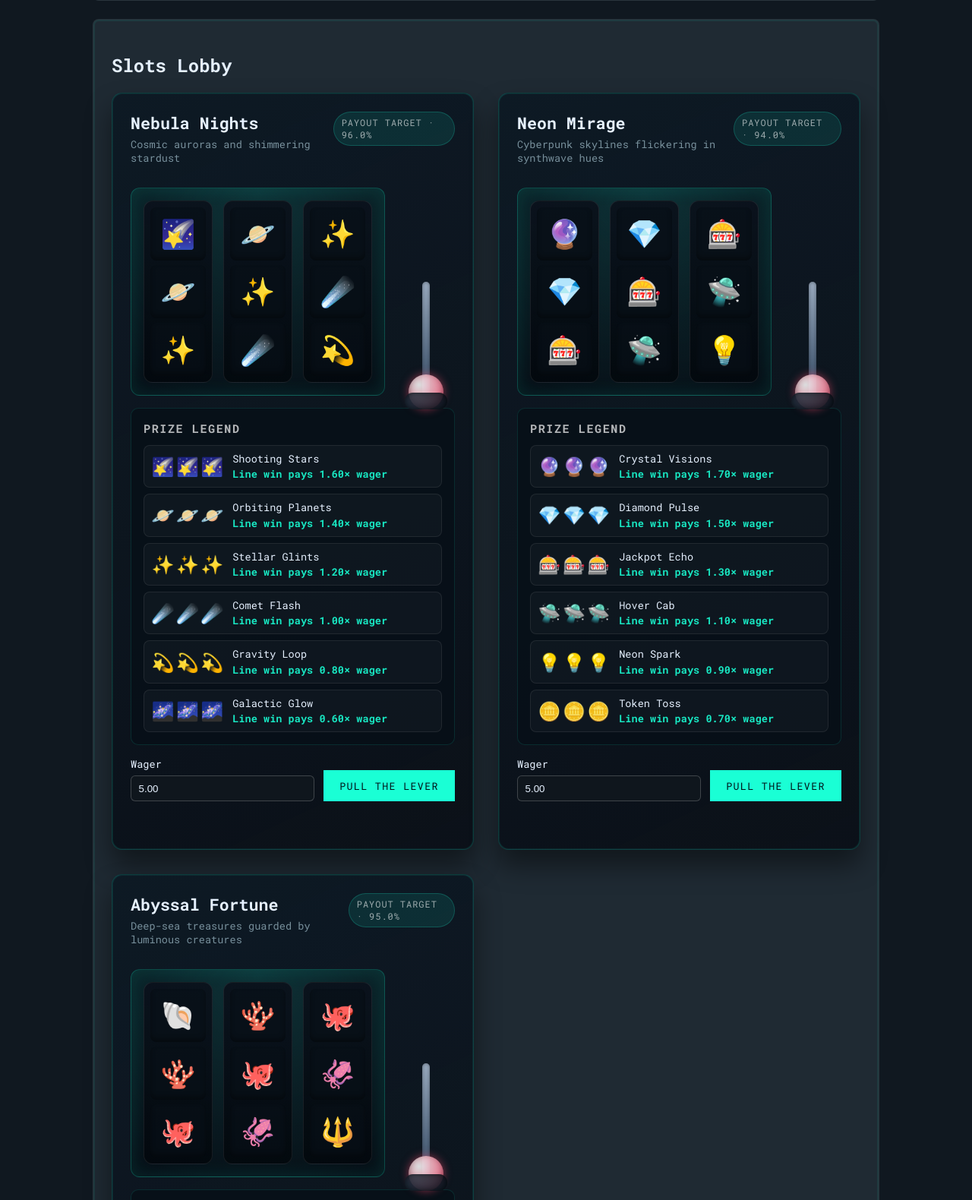
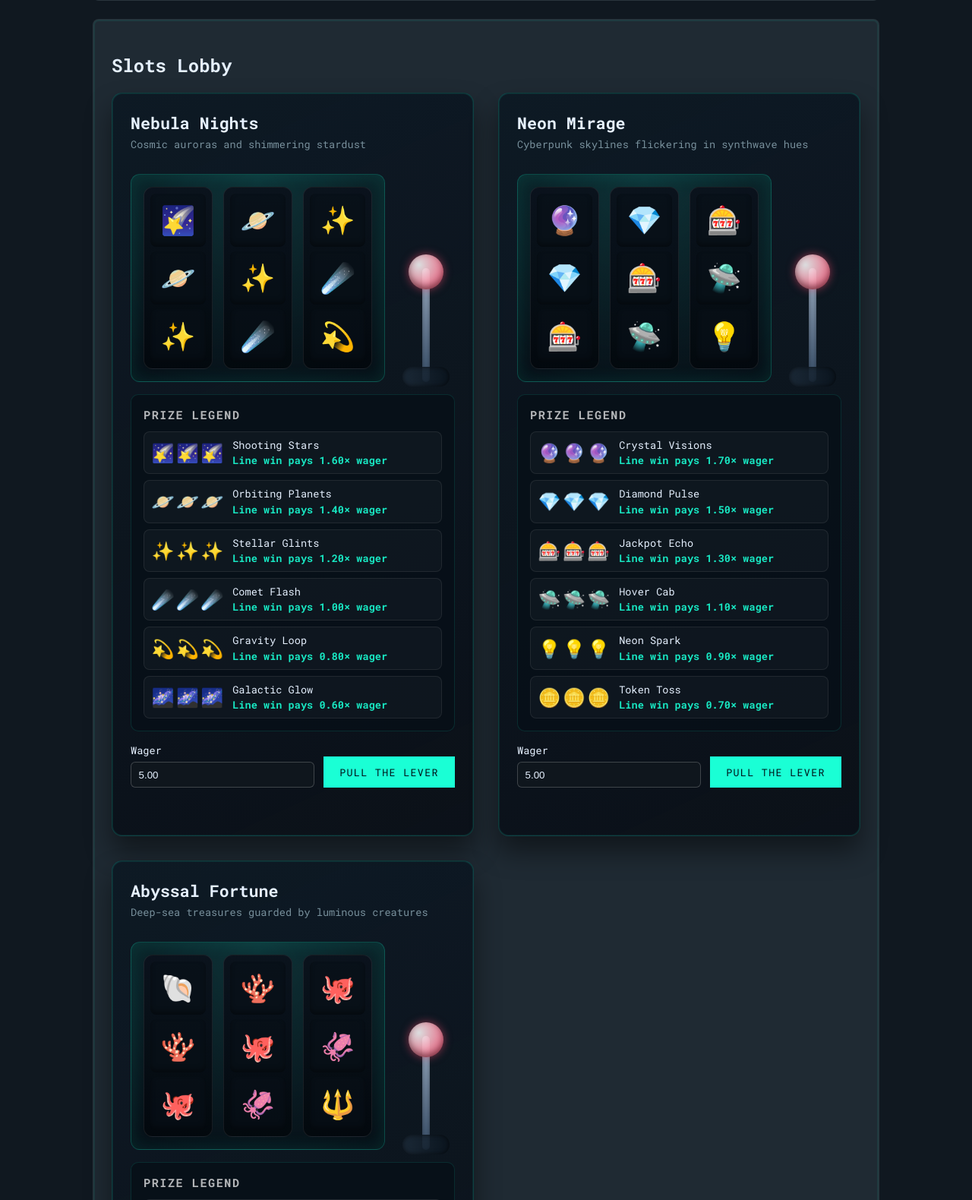
Before and after one commit to landrumb/invisible-hand, a Flask app: page /casino in a window 1280 px wide. Shown: the part 275-1855 px from the top of the page at 76% size. Run offline with Flask 3, Linux system fonts and the light colour scheme; the visitor is signed in with stand-in values (Sample User, id 1); data comes from the database, SQL or seed files in the repository.

Commit message:
Fix slot lever orientation and enable lever click

```diff
--- a/app/static/slot.js
+++ b/app/static/slot.js
@@ -199,6 +199,33 @@
       return;
     }
 
+    function triggerSpin() {
+      if (busy) {
+        return;
+      }
+      if (typeof form.requestSubmit === 'function') {
+        form.requestSubmit();
+      } else {
+        const submitEvent = new Event('submit', { bubbles: true, cancelable: true });
+        if (form.dispatchEvent(submitEvent) && !submitEvent.defaultPrevented) {
+          form.submit();
+        }
+      }
+    }
+
+    if (lever) {
+      lever.addEventListener('click', (event) => {
+        event.preventDefault();
+        triggerSpin();
+      });
+      lever.addEventListener('keydown', (event) => {
+        if (event.key === 'Enter' || event.key === ' ') {
+          event.preventDefault();
+          triggerSpin();
+        }
+      });
+    }
+
     form.addEventListener('submit', async (event) => {
       event.preventDefault();
       if (busy) {
--- a/app/static/style.css
+++ b/app/static/style.css
@@ -236,18 +236,6 @@ button.danger:hover {
   color: var(--muted);
 }
 
-.slot-machine-rate {
-  font-size: 0.75rem;
-  text-transform: uppercase;
-  letter-spacing: 0.08em;
-  color: rgba(255, 255, 255, 0.6);
-  background: rgba(26, 255, 213, 0.1);
-  border: 1px solid rgba(26, 255, 213, 0.2);
-  padding: 0.35rem 0.6rem;
-  border-radius: 999px;
-  align-self: flex-start;
-}
-
 .slot-cabinet {
   display: flex;
   align-items: stretch;
@@ -341,11 +329,22 @@ button.danger:hover {
 .slot-lever {
   position: relative;
   width: 72px;
+  min-height: 200px;
   display: flex;
-  align-items: flex-end;
-  justify-content: center;
+  flex-direction: column;
+  align-items: center;
+  justify-content: flex-end;
+  padding: 0;
   padding-right: 0.25rem;
-  min-height: 200px;
+  background: none;
+  border: none;
+  cursor: pointer;
+  flex-shrink: 0;
+}
+
+.slot-lever:focus-visible {
+  outline: 2px solid rgba(26, 255, 213, 0.85);
+  outline-offset: 4px;
 }
 
 .slot-lever-arm {
@@ -355,18 +354,18 @@ button.danger:hover {
   border-radius: 999px;
   background: linear-gradient(180deg, rgba(210, 230, 255, 0.7), rgba(110, 150, 200, 0.4));
   box-shadow: inset 0 0 4px rgba(0, 0, 0, 0.4);
-  transform-origin: top center;
+  transform-origin: bottom center;
   transition: filter 0.3s ease;
   display: flex;
-  align-items: flex-end;
+  align-items: flex-start;
   justify-content: center;
-  padding-bottom: 36px;
+  padding-top: 16px;
 }
 
 .slot-lever-handle {
   position: absolute;
   left: 50%;
-  bottom: -18px;
+  top: -18px;
   width: 46px;
   height: 46px;
   border-radius: 50%;
@@ -379,9 +378,9 @@ button.danger:hover {
 
 .slot-lever-base {
   position: absolute;
-  bottom: -18px;
-  width: 56px;
-  height: 22px;
+  bottom: -6px;
+  width: 62px;
+  height: 26px;
   border-radius: 999px;
   background: linear-gradient(90deg, rgba(30, 45, 60, 0.8), rgba(10, 20, 30, 0.8));
   box-shadow: inset 0 0 6px rgba(0, 0, 0, 0.6);
@@ -409,7 +408,7 @@ button.danger:hover {
     transform: rotate(0deg);
   }
   50% {
-    transform: rotate(20deg);
+    transform: rotate(-18deg);
   }
   100% {
     transform: rotate(0deg);
@@ -421,7 +420,7 @@ button.danger:hover {
     transform: translate(-50%, 0);
   }
   50% {
-    transform: translate(-50%, 36px);
+    transform: translate(-50%, 54px);
   }
   100% {
     transform: translate(-50%, 0);
--- a/app/templates/casino.html
+++ b/app/templates/casino.html
@@ -23,7 +23,6 @@
             <h3>{{ slot.name }}</h3>
             <p class="theme">{{ slot.theme }}</p>
           </div>
-          <span class="slot-machine-rate">Payout target · {{ (slot.payout_rate * 100)|round(1) }}%</span>
         </header>
         <div class="slot-cabinet">
           <div class="slot-display" role="group" aria-label="Slot reels">
@@ -43,12 +42,17 @@
               </div>
             {% endfor %}
           </div>
-          <div class="slot-lever" aria-hidden="true">
+          <button
+            type="button"
+            class="slot-lever"
+            data-role="slot-lever"
+            aria-label="Pull the lever"
+          >
             <div class="slot-lever-arm">
               <div class="slot-lever-handle"></div>
             </div>
             <div class="slot-lever-base"></div>
-          </div>
+          </button>
         </div>
         <section class="slot-legend" aria-label="Prize legend">
           <h4>Prize legend</h4>
```
